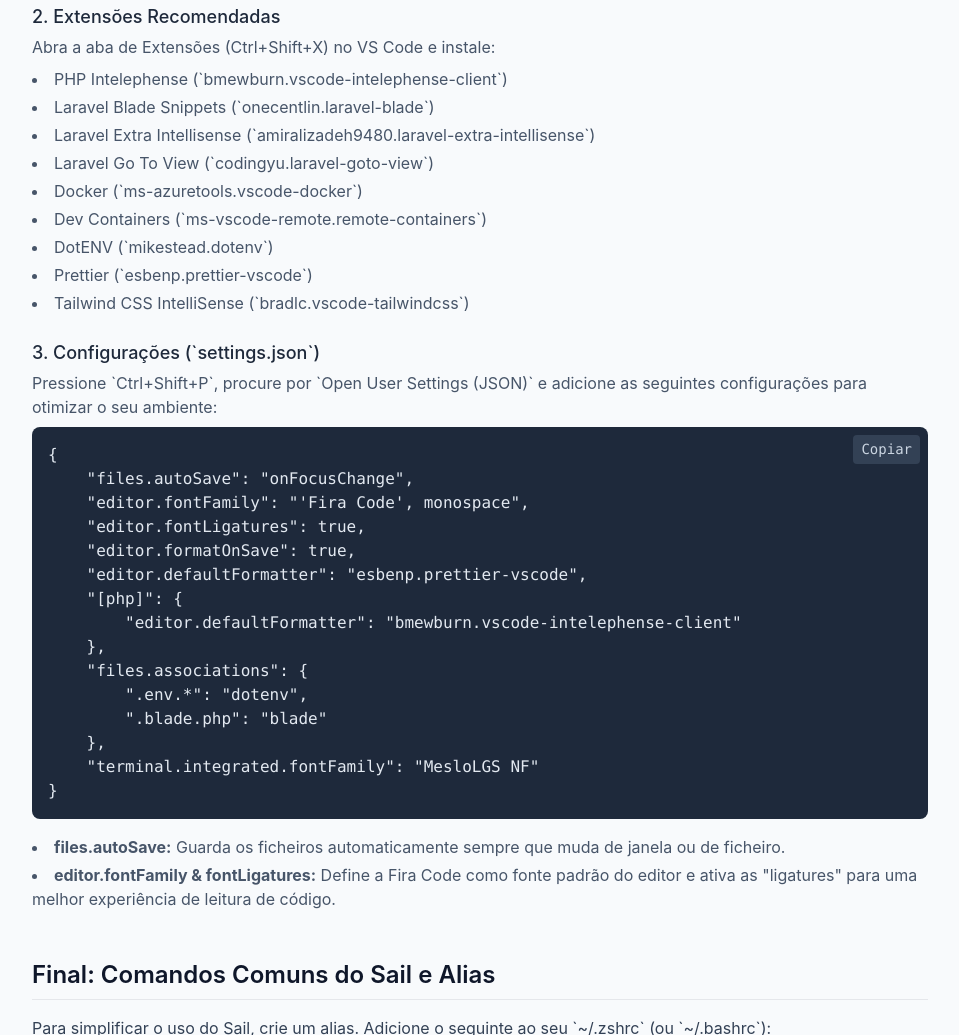
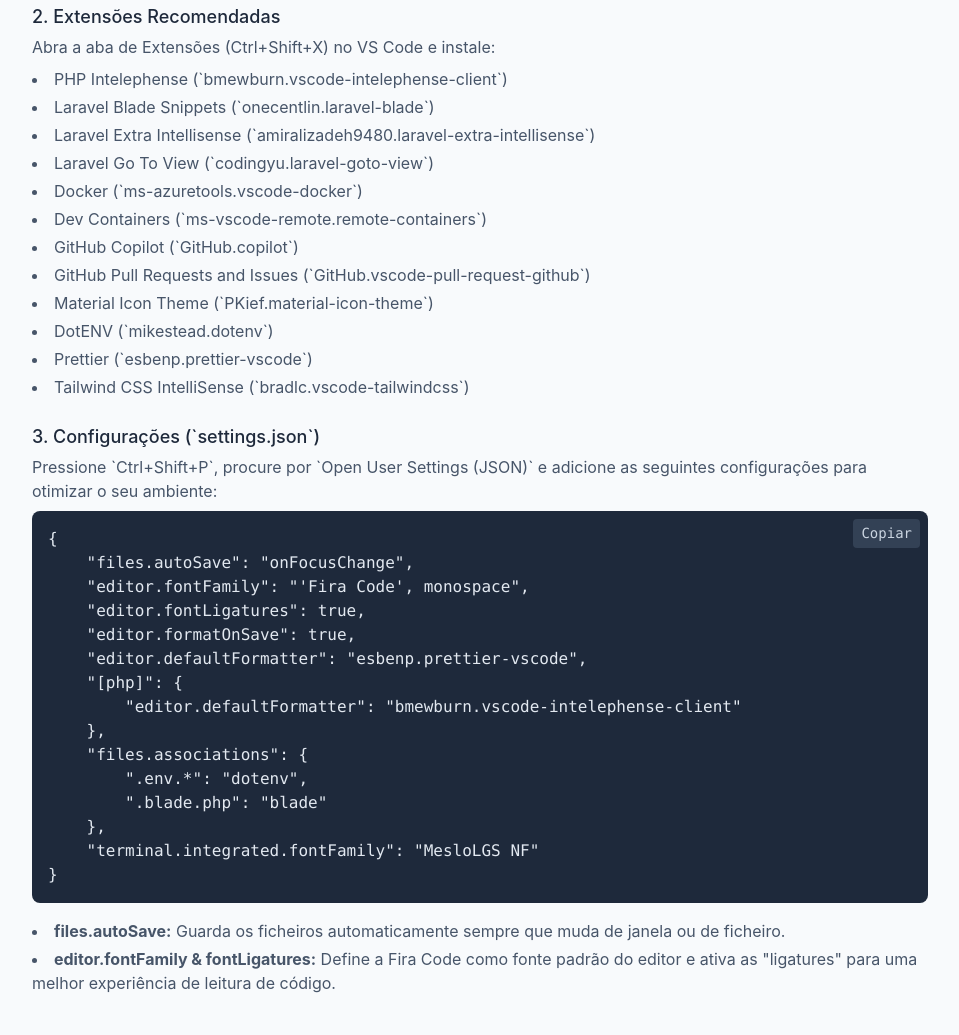
Before and after one commit to pmbs1978/config_ubuntu, a plain HTML site: page index.html in a window 1280 px wide. Shown: the part 6224-7259 px from the top of the page, without its empty margins (304-1263 px from the left). Drawn offline with nearby package versions, Linux system fonts and the light colour scheme.

Commit message:
add github extensões

```diff
--- a/index.html
+++ b/index.html
@@ -296,6 +296,9 @@ php artisan sail:install</code></pre>
                                 <li>Laravel Go To View (`codingyu.laravel-goto-view`)</li>
                                 <li>Docker (`ms-azuretools.vscode-docker`)</li>
                                 <li>Dev Containers (`ms-vscode-remote.remote-containers`)</li>
+                                <li>GitHub Copilot (`GitHub.copilot`)</li>
+                                <li>GitHub Pull Requests and Issues (`GitHub.vscode-pull-request-github`)</li>
+                                <li>Material Icon Theme (`PKief.material-icon-theme`)</li>
                                 <li>DotENV (`mikestead.dotenv`)</li>
                                 <li>Prettier (`esbenp.prettier-vscode`)</li>
                                 <li>Tailwind CSS IntelliSense (`bradlc.vscode-tailwindcss`)</li>
```
